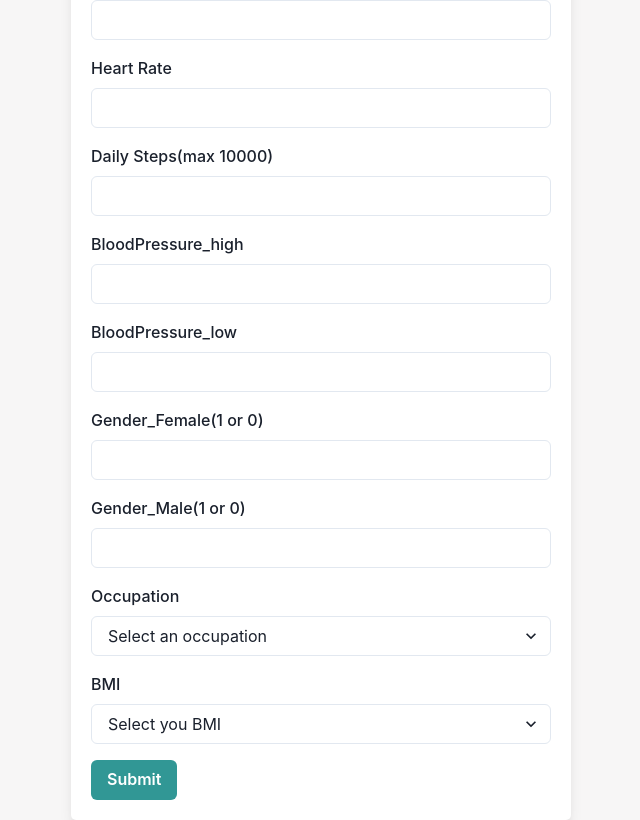
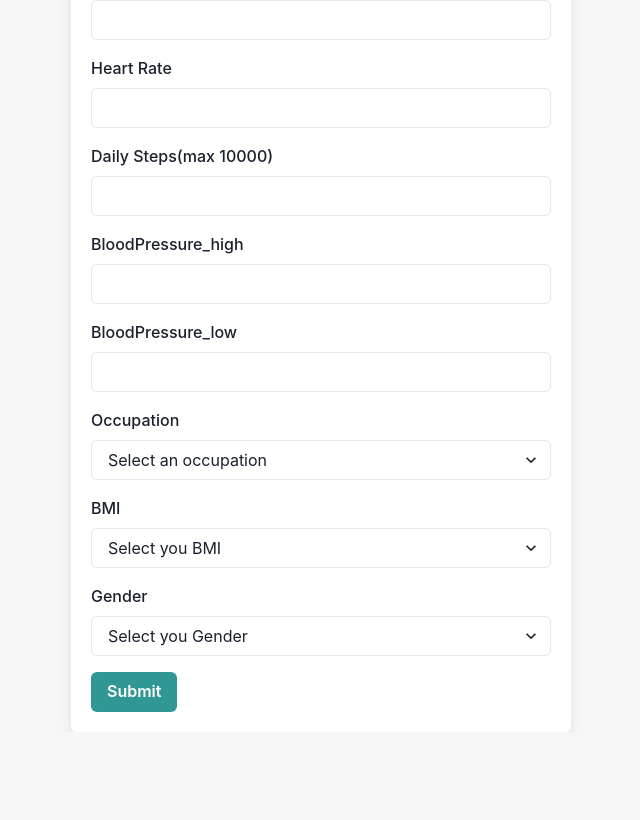
Before and after one commit to hrishav77/Sleep-Disorder, a React (Create React App) app in the folder frontend/: page / in a window 1280 px wide. Shown: the part 545-1365 px from the top of the page, without its empty margins (319-959 px from the left). After the commit the page ends 1277 px from the top, so only its background shows below. Built offline with nearby package versions, Linux system fonts and the light colour scheme.

Commit message:
loader and form
Added a loader since sometimes prediction was taking time and also changed the gender to select input

```diff
--- a/frontend/package.json
+++ b/frontend/package.json
@@ -12,8 +12,10 @@
     "framer-motion": "^10.12.21",
     "react": "^18.2.0",
     "react-dom": "^18.2.0",
+    "react-loader-spinner": "^5.3.4",
     "react-router-dom": "^6.14.1",
     "react-scripts": "5.0.1",
+    "react-spinners": "^0.13.8",
     "web-vitals": "^2.1.4"
   },
   "scripts": {
--- a/frontend/src/Components/Form.js
+++ b/frontend/src/Components/Form.js
@@ -1,11 +1,12 @@
 import { useState } from 'react';
 import {  Box, FormControl, FormLabel, Input, Button,Select,Text, Center} from '@chakra-ui/react';
 import Navbar from './Navbar';
-
+import BeatLoader from "react-spinners/BeatLoader";
 const InputForm = () => {
 
 
     const [pred,setpred]=useState("")
+    const [isloading,setloading]=useState(false)
     const [formData, setFormData] = useState({
         'Age': '',
         'Sleep Duration': '',
@@ -16,8 +17,8 @@ const InputForm = () => {
         'Daily Steps(max 10000)': '',
         'BloodPressure_high': '',
         'BloodPressure_low': '',
-        'Gender_Female(1 or 0)': '',
-        'Gender_Male(1 or 0)': '',
+        'Gender_Female(1 or 0)': '0',
+        'Gender_Male(1 or 0)': '0',
         'Occupation_Accountant': '0',
         'Occupation_Doctor': '0',
         'Occupation_Engineer': '0',
@@ -36,6 +37,7 @@ const InputForm = () => {
       });
 
       const handleSubmit =async (e) => {
+        setloading(true)
         e.preventDefault();
         const updatedFormData = { ...formData };
         setFormData(updatedFormData);
@@ -50,6 +52,7 @@ const InputForm = () => {
 
           if (response.ok) {
             const prediction = await response.json(); // Extract the JSON data from the response
+            setloading(false)
             setpred(prediction)
           } else {
             console.error('Error submitting form');
@@ -82,8 +85,6 @@ const InputForm = () => {
         'Daily Steps(max 10000)',
         'BloodPressure_high',
         'BloodPressure_low',
-        'Gender_Female(1 or 0)',
-        'Gender_Male(1 or 0)',
       ];
       const occupationOptions = [
         'Accountant',
@@ -151,12 +152,26 @@ const InputForm = () => {
               {/* Add more occupation options here */}
             </Select>
           </FormControl>
+          <FormControl mb={4}>
+            <FormLabel>Gender</FormLabel>
+            <Select name="Gender"  onChange={handleChange} >
+              <option value="">Select you Gender</option>
+              <option value="Gender_Male(1 or 0)">Male</option>
+              <option value="Gender_Female(1 or 0)">Female</option>
+
+              {/* Add more occupation options here */}
+            </Select>
+          </FormControl>
 
           <Button colorScheme="teal" type="submit">
             Submit
           </Button>
+
         </form>
+        {isloading && <BeatLoader color="#36d7b7" size={15} margin="5px" aria-label='loading'cssOverride={{margin: "5px",colour:"teal"}}/>}
+
       </Box>
+
       </>
       }
   <Center>
@@ -174,7 +189,6 @@ const InputForm = () => {
   </Text>
 ) : null}
 {pred && <Button colorScheme='yellow' onClick={()=>window.location.reload()} m="3" size="sm">Predict again</Button>}
-
 </Center>
 
      </>
```
Also changed, not shown: 1 other file (tests, documents, lock files or other folders).
